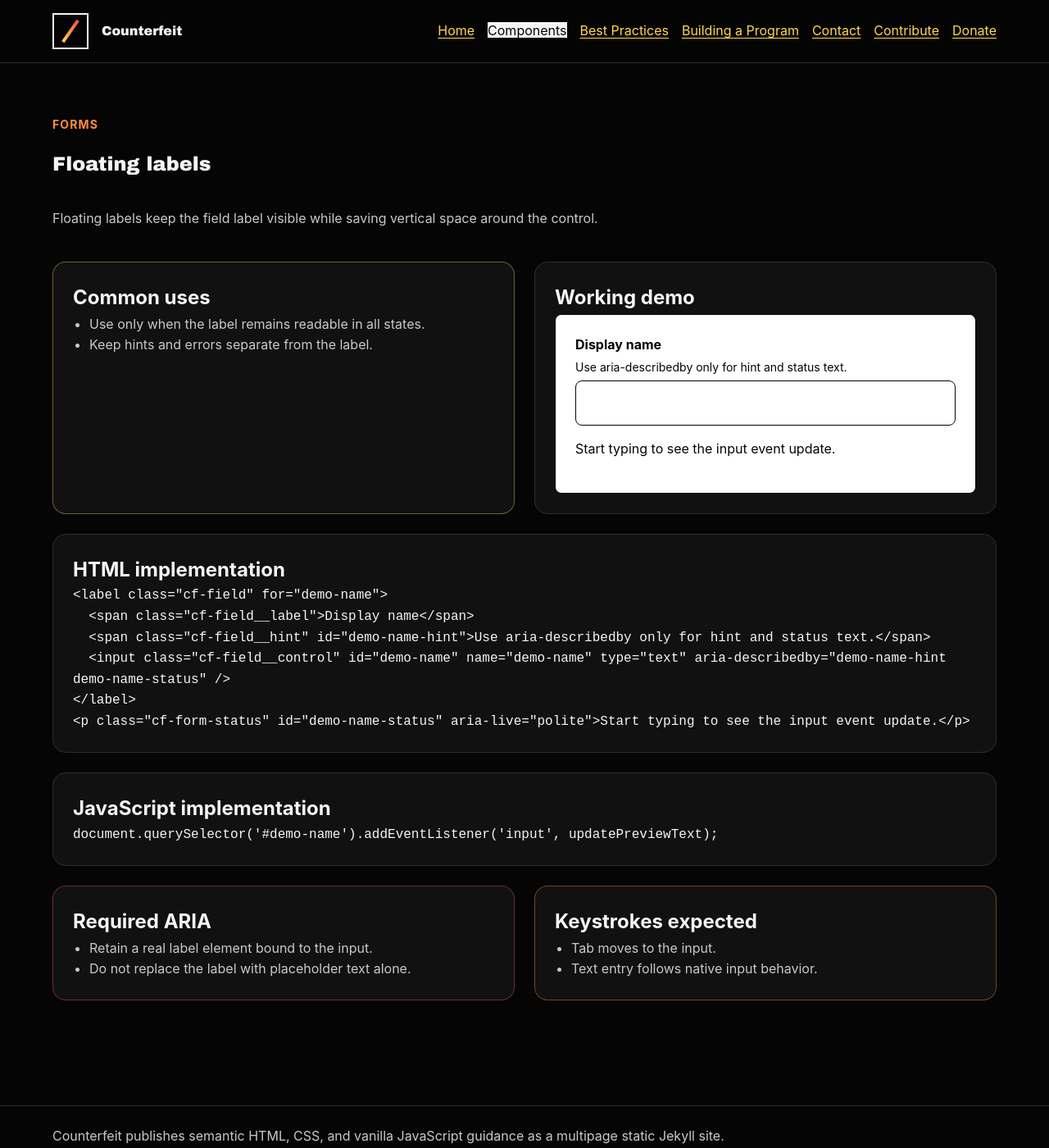
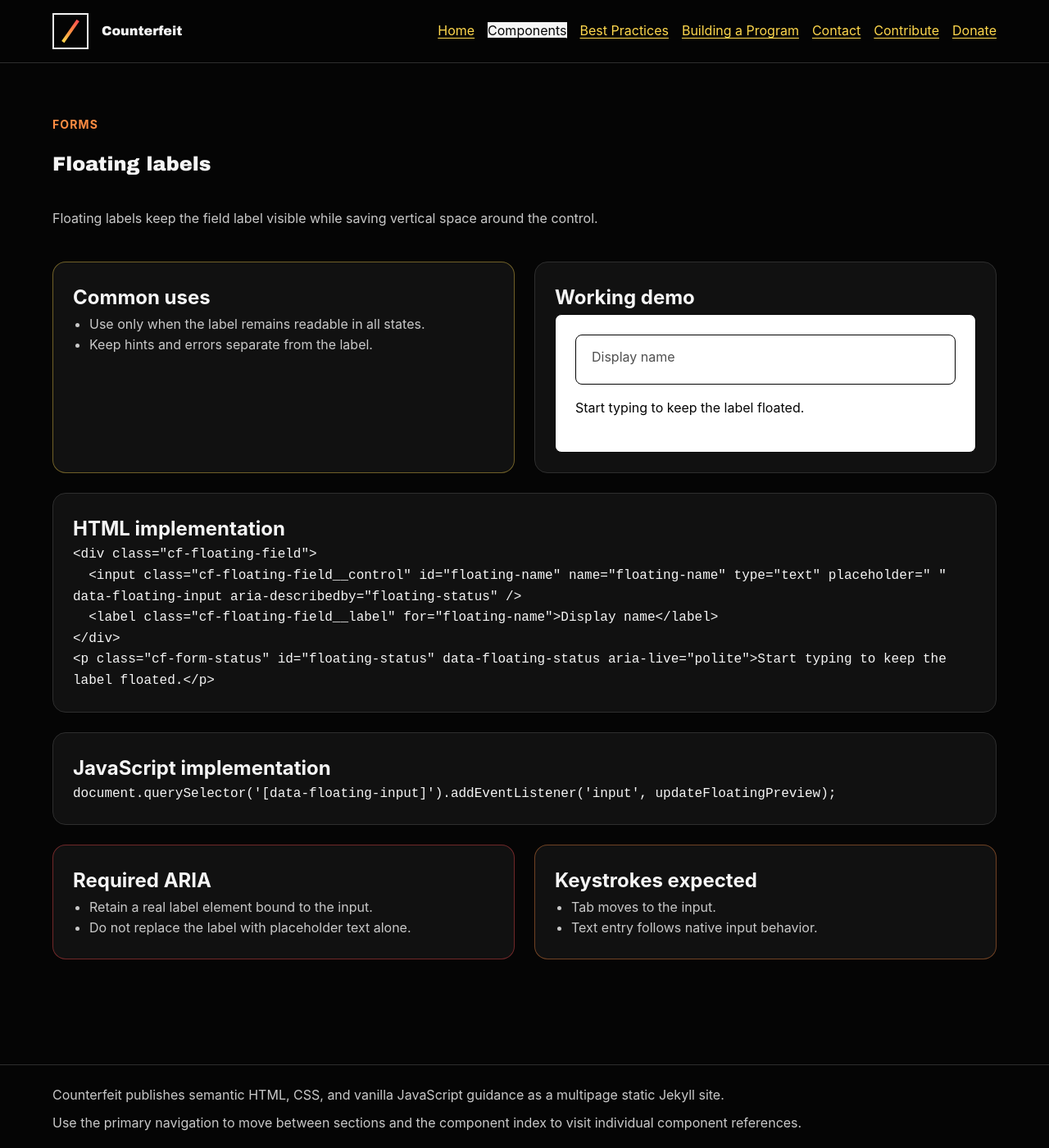
Before and after one commit to nattarnoff/counterfeit, a Jekyll site: the page built from components/floating-labels/index.html, in a window 1280 px wide and 1400 px high. Shown: the whole window at 82% size. Built offline with Jekyll 4.4.1, drawn with Linux system fonts in a browser that asks for light colours.

Commit message:
Refine Jekyll docs review follow-ups
Co-authored-by: nattarnoff <379104+nattarnoff@users.noreply.github.com>

```diff
--- a/components/floating-labels/index.html
+++ b/components/floating-labels/index.html
@@ -23,29 +23,27 @@ description: Floating labels keep the field label visible while saving vertical
     <section class="cf-callout">
       <h2 class="cf-callout__title">Working demo</h2>
       <div class="cf-showcase-card__demo-surface">
-        <label class="cf-field" for="demo-name">
-  <span class="cf-field__label">Display name</span>
-  <span class="cf-field__hint" id="demo-name-hint">Use aria-describedby only for hint and status text.</span>
-  <input class="cf-field__control" id="demo-name" name="demo-name" type="text" aria-describedby="demo-name-hint demo-name-status" />
-</label>
-<p class="cf-form-status" id="demo-name-status" aria-live="polite">Start typing to see the input event update.</p>
+        <div class="cf-floating-field">
+  <input class="cf-floating-field__control" id="floating-name" name="floating-name" type="text" placeholder=" " data-floating-input aria-describedby="floating-status" />
+  <label class="cf-floating-field__label" for="floating-name">Display name</label>
+</div>
+<p class="cf-form-status" id="floating-status" data-floating-status aria-live="polite">Start typing to keep the label floated.</p>
       </div>
     </section>
   </div>
 
   <section class="cf-code-block">
     <h2 class="cf-callout__title">HTML implementation</h2>
-    <pre><code>&lt;label class="cf-field" for="demo-name"&gt;
-  &lt;span class="cf-field__label"&gt;Display name&lt;/span&gt;
-  &lt;span class="cf-field__hint" id="demo-name-hint"&gt;Use aria-describedby only for hint and status text.&lt;/span&gt;
-  &lt;input class="cf-field__control" id="demo-name" name="demo-name" type="text" aria-describedby="demo-name-hint demo-name-status" /&gt;
-&lt;/label&gt;
-&lt;p class="cf-form-status" id="demo-name-status" aria-live="polite"&gt;Start typing to see the input event update.&lt;/p&gt;</code></pre>
+    <pre><code>&lt;div class="cf-floating-field"&gt;
+  &lt;input class="cf-floating-field__control" id="floating-name" name="floating-name" type="text" placeholder=" " data-floating-input aria-describedby="floating-status" /&gt;
+  &lt;label class="cf-floating-field__label" for="floating-name"&gt;Display name&lt;/label&gt;
+&lt;/div&gt;
+&lt;p class="cf-form-status" id="floating-status" data-floating-status aria-live="polite"&gt;Start typing to keep the label floated.&lt;/p&gt;</code></pre>
   </section>
 
   <section class="cf-code-block">
     <h2 class="cf-callout__title">JavaScript implementation</h2>
-    <pre><code>document.querySelector('#demo-name').addEventListener('input', updatePreviewText);</code></pre>
+    <pre><code>document.querySelector('[data-floating-input]').addEventListener('input', updateFloatingPreview);</code></pre>
   </section>
 
   <div class="cf-detail-grid">
--- a/src/main.js
+++ b/src/main.js
@@ -3,6 +3,8 @@ const demoForm = document.querySelector('[data-demo-form]');
 const formStatus = document.querySelector('#form-status');
 const demoNameInput = document.querySelector('#demo-name');
 const demoNameStatus = document.querySelector('#demo-name-status');
+const floatingInput = document.querySelector('[data-floating-input]');
+const floatingStatus = document.querySelector('[data-floating-status]');
 const buttonStatus = document.querySelector('[data-button-status]');
 const demoButtons = document.querySelectorAll('[data-demo-button]');
 
@@ -40,23 +42,22 @@ const toggleControlledRegion = (trigger, forceState) => {
 };
 
 const closeNearestControlledRegion = (button) => {
-  const controlledRoot = button.closest('[id]');
-  if (controlledRoot instanceof HTMLElement) {
-    controlledRoot.hidden = true;
+  const dismissible = button.closest('[data-dismissible]');
+  if (dismissible instanceof HTMLElement) {
+    dismissible.hidden = true;
   }
 
-  const trigger = controlledRoot?.id
-    ? document.querySelector(`[aria-controls="${controlledRoot.id}"]`)
-    : null;
+  const controlledRoot = button.closest('[id]');
+  if (!(controlledRoot instanceof HTMLElement)) {
+    return;
+  }
 
+  controlledRoot.hidden = true;
+
+  const trigger = document.querySelector(`[aria-controls="${controlledRoot.id}"]`);
   if (trigger instanceof HTMLButtonElement) {
     trigger.setAttribute('aria-expanded', 'false');
     trigger.focus();
-  }
-
-  const dismissible = button.closest('[data-dismissible]');
-  if (dismissible instanceof HTMLElement) {
-    dismissible.hidden = true;
   }
 };
 
@@ -133,6 +134,14 @@ if (demoNameInput instanceof HTMLInputElement && demoNameStatus) {
     demoNameStatus.textContent = demoNameInput.value
       ? `Preview value: ${demoNameInput.value}`
       : 'Start typing to see the input event update.';
+  });
+}
+
+if (floatingInput instanceof HTMLInputElement && floatingStatus) {
+  floatingInput.addEventListener('input', () => {
+    floatingStatus.textContent = floatingInput.value
+      ? `Floating label active for: ${floatingInput.value}`
+      : 'Start typing to keep the label floated.';
   });
 }
 
--- a/src/styles/index.css
+++ b/src/styles/index.css
@@ -456,3 +456,35 @@ th { text-align: left; }
     transform: rotate(360deg);
   }
 }
+
+
+.cf-floating-field {
+  position: relative;
+  display: grid;
+}
+
+.cf-floating-field__control {
+  border: 1px solid #050505;
+  border-radius: var(--cf-radius-md);
+  padding: 1.5rem 1rem 0.625rem;
+  background: #ffffff;
+  color: #050505;
+}
+
+.cf-floating-field__label {
+  position: absolute;
+  left: 1rem;
+  top: 0.95rem;
+  background: #ffffff;
+  padding: 0 0.25rem;
+  color: #505050;
+  transition: transform 0.2s ease, top 0.2s ease, font-size 0.2s ease;
+}
+
+.cf-floating-field:focus-within .cf-floating-field__label,
+.cf-floating-field__control:not(:placeholder-shown) + .cf-floating-field__label {
+  top: 0;
+  transform: translateY(-50%);
+  font-size: 0.875rem;
+  color: #050505;
+}
```
Also changed, not shown: README.md.
